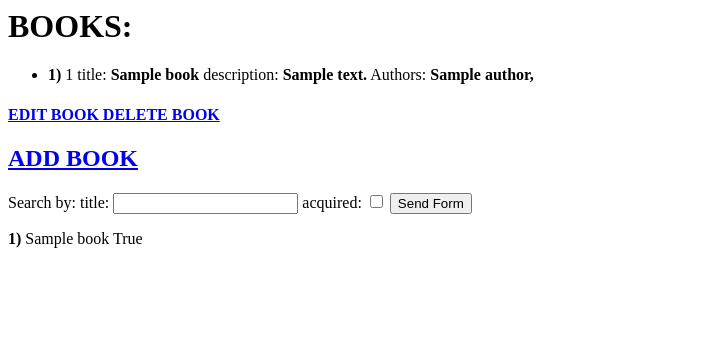
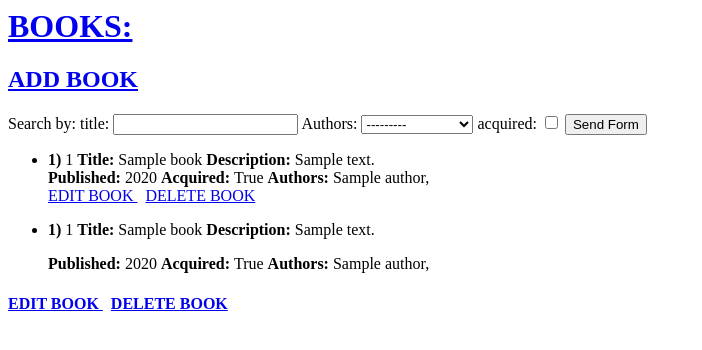
Before and after one commit to Rogalowski/BookStore, a Django app: template bookstore/books/templates/books/list_book_view.html in a window 1280 px wide. Shown: the top 350 px of the page, without its empty margins (0-702 px from the left). Run offline with Django 4.2, Linux system fonts and the light colour scheme; the template is opened without the code that fills it: values that come from a table or form of the project are taken from there, others are empty; tables that the repository leaves empty hold one stand-in row (values such as "Sample post").

Commit message:
Search Bar added authors

```diff
--- a/bookstore/books/forms.py
+++ b/bookstore/books/forms.py
@@ -23,8 +23,9 @@ class AddBook_Form(ModelForm):
 
 class SearchBook_Form(ModelForm):
     title = forms.CharField(label='Search by: title', required=False)
-    # author = forms.ModelChoiceField(
-    #     queryset=Author.objects.all(), required=False)
+    authors = forms.ModelChoiceField(
+        queryset=Author.objects.all(), required=False)
+    # authors = forms.CharField(required=False)
     # publication_year =
     acquired = forms.BooleanField(label='acquired', required=False)
 
@@ -32,7 +33,7 @@ class SearchBook_Form(ModelForm):
         model = Book
         fields = (
             'title',
-            # 'author',
+            'authors',
             'acquired',
         )
         labels = {
--- a/bookstore/books/templates/books/list_book_view.html
+++ b/bookstore/books/templates/books/list_book_view.html
@@ -1,39 +1,61 @@
-<h1> BOOKS: </h1>
+
+<h1> <a href="{% url ''   %} " > BOOKS:</a> </h1>
+
+
+<h2> <a href="{% url 'add_book'  %} " >ADD BOOK </a>  </h2>
+
+{% include 'base_form.html' with form=form %}
+
+
+
+<p>  {% for book in  filtered_books %}
+  <ul>
+    <li>
+     <p>
+      <div>
+      <b>   {{ forloop.counter}})   </b>  {{book.external_id}}  <b>  Title: </b>    {{ book.title}}
+      <b>    Description: </b>  {{ book.description }}
+      </div>
+      <b> Published:  </b>  {{book.published_year}} <b> Acquired: </b> {{book.acquired}}
+        <b> Authors: </b>
+    {% for author in book.authors.all %}
+
+    {{author}}
+    {%endfor%}
+    <div>
+       <a href="{% url 'edit_book' book.id %} " > EDIT BOOK </a>
+      &nbsp <a href="{% url 'delete_book' book.id %} " > DELETE BOOK </a>
+    </div>
+  </p>
+    </li>
+  </ul>
+
+        {% empty %}
+         No search data from keyword: <b>{{ filtered_books  }} </b>
+      {% endfor %}
+
+
+
+
+
+
+
 <p>  {% for book in all_books %}
   <ul>
   <li>
-    <b>   {{ forloop.counter}})   </b>  {{book.external_id}}  title:    <b>   {{ book.title}}</b>
-   description:  <b>   {{ book.description }}</b>
-
-   Authors:
+   <p> <b>   {{ forloop.counter}})   </b>  {{book.external_id}}  <b>  Title: </b>    {{ book.title}}
+    <b>    Description: </b>  {{ book.description }}</p>
+    <b> Published:  </b>  {{book.published_year}} <b> Acquired: </b> {{book.acquired}}
+      <b> Authors: </b>
   {% for author in book.authors.all %}
 
-  <b> {{author}} </b>
+  {{author}}
   {%endfor%}
 
   </li>
 </ul>
 <h4>  <a href="{% url 'edit_book' book.id %} " > EDIT BOOK </a>
-  <a href="{% url 'delete_book' book.id %} " > DELETE BOOK </a>
+ &nbsp <a href="{% url 'delete_book' book.id %} " > DELETE BOOK </a>
 </h4>
 {% endfor %}
              </p>
-
-             <h2> <a href="{% url 'add_book'  %} " >ADD BOOK </a>  </h2>
-
-             {% include 'base_form.html' with form=form %}
-
-             <p>  {% for book in  filtered_books %}
-            <p>  <b>   {{ forloop.counter}})   </b>       {{ book.title }}
-             {{ book.acquired }} </p>
-{% comment %}
-                       <b>   Assignment:  </b>
-
-                          {% for assignment in ticket.user_assignment.all %}
-                          {{ assignment }}
-                             {% endfor %}
-                       </p> {% endcomment %}
-
-                     {% empty %}
-                      No products with provided <b>{{ typed_name  }} </b>  product name
-                   {% endfor %}
```
Also changed, not shown: bookstore/books/views.py (+9 -6 lines).
